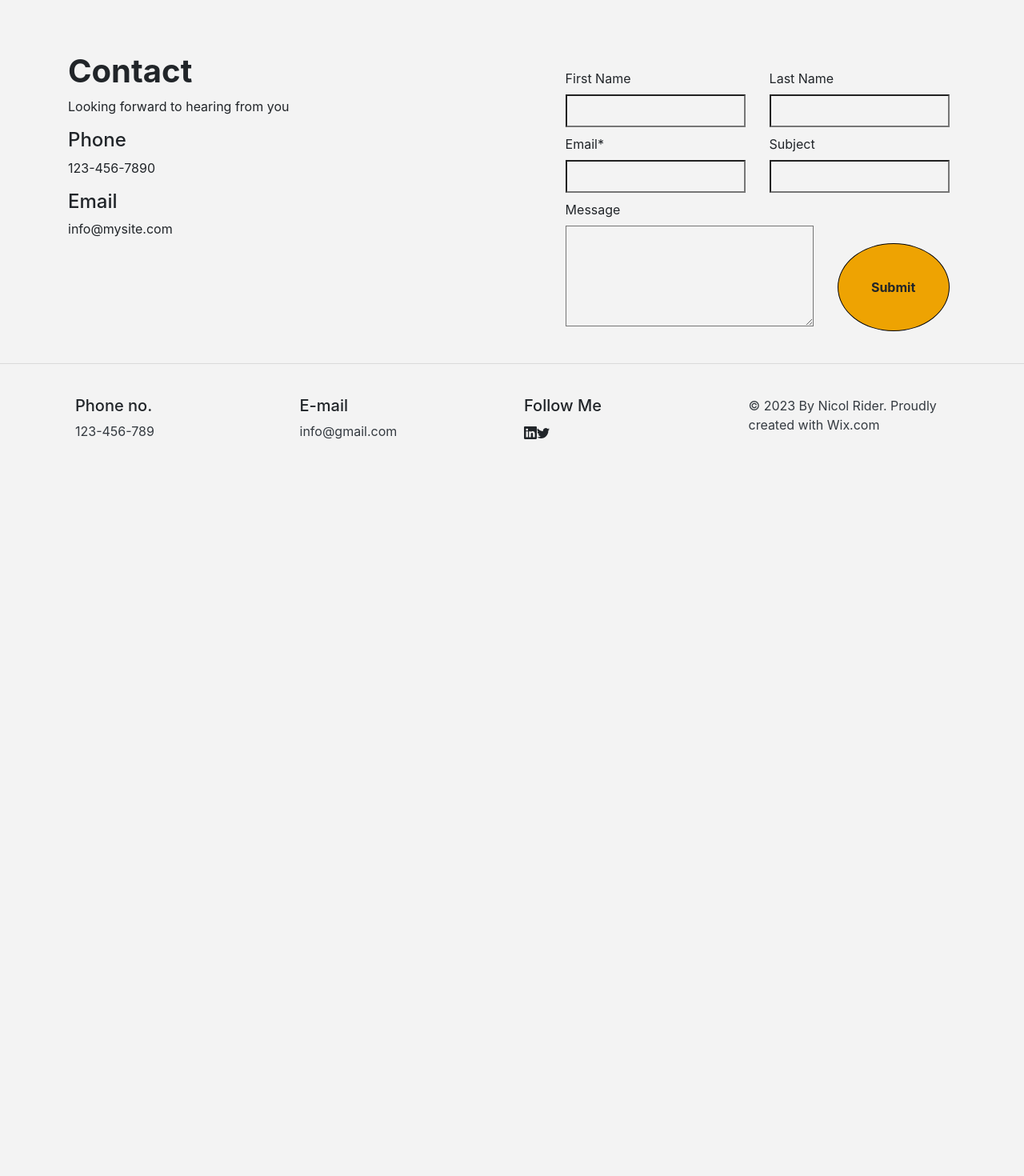
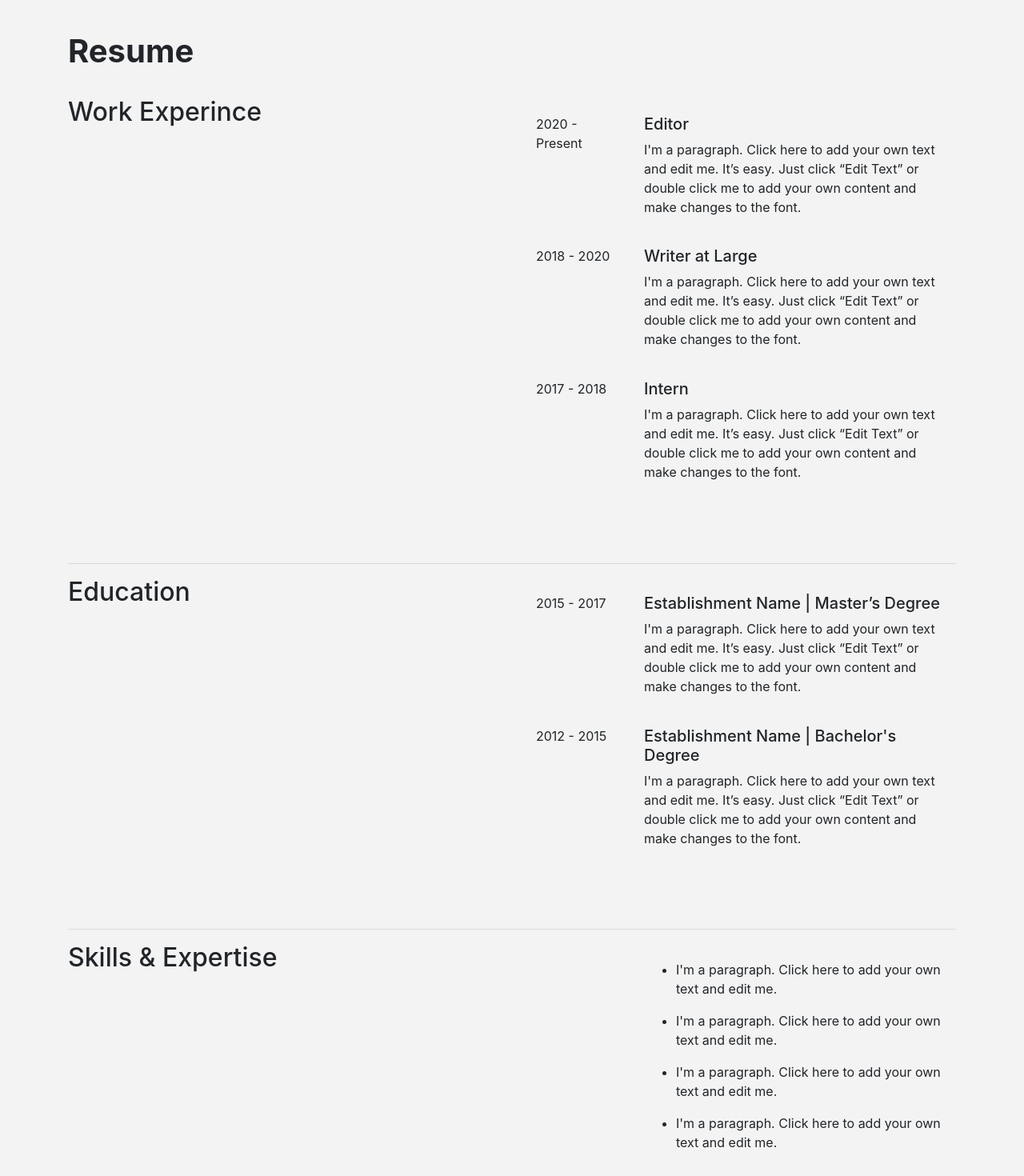
Before and after one commit to sourabhwon/wix-clone, a React (Create React App) app: page / in a window 1280 px wide. Shown: the part 80-1550 px from the top of the page at 80% size. Before the commit the page ends 800 px from the top, so only its background shows below. Built offline with nearby package versions, Linux system fonts and the light colour scheme.

Commit message:
Resume page completed by - Ayush Dhanraj

```diff
--- a/public/style.css
+++ b/public/style.css
@@ -78,6 +78,19 @@ textarea {
   width: 100%;
 }
 
+.workExperience {
+  margin: 5% auto;
+}
+
+.workExperience h1 {
+  margin-bottom: 3%;
+}
+
+.timeLine {
+  margin-bottom: 4%;
+  margin-top: 4%;
+}
+
 /* footer div div {
   width: 100%;
   padding-right: 20%;
@@ -129,4 +142,8 @@ textarea {
   footer div {
     margin-bottom: 5%;
   }
+
+  .timeLine {
+    margin-left: -4%;
+  }
 }
--- a/src/App.js
+++ b/src/App.js
@@ -1,13 +1,14 @@
 import React from "react";
 import Header from "./Components/Header"
-import Contact from "./Components/Contact";
+// import Contact from "./Components/Contact";
 import Footer from "./Components/Footer"
+import Resume from "./Components/Resume"
 
 function App() {
 
   return (<div>
-    <Header/>
-    <Contact/>
+    <Header/> {/* <Contact/> */}
+    <Resume/>
     <Footer/>
   </div>);
 }
--- /dev/null
+++ b/src/Components/Education.jsx
@@ -0,0 +1,19 @@
+import React from "react";
+import TimeLine from "./TimeLine"
+
+function Education() {
+  return (<div className="container workExperience">
+    <hr/>
+    <div className="row">
+      <div className="col-md-6">
+        <h2>Education</h2>
+      </div>
+      <div className="col-md-6">
+        <TimeLine date="2015 - 2017" heading="Establishment Name | Master’s Degree"/>
+        <TimeLine date="2012 - 2015" heading="Establishment Name | Bachelor's Degree"/>
+      </div>
+    </div>
+  </div>);
+}
+
+export default Education;
--- /dev/null
+++ b/src/Components/Resume.jsx
@@ -0,0 +1,14 @@
+import React from "react";
+import WorkExperience from "./WorkExperience";
+import Education from "./Education"
+import Skills from "./Skills"
+
+function Resume() {
+  return (<div>
+    <WorkExperience/>
+    <Education/>
+    <Skills/>
+  </div>);
+}
+
+export default Resume;
--- /dev/null
+++ b/src/Components/Skills.jsx
@@ -0,0 +1,41 @@
+import React from "react";
+// import TimeLine from "./TimeLine"
+
+function Skills() {
+  return (<div className="container workExperience">
+    <hr/>
+    <div className="row">
+      <div className="col-md-6">
+        <h2>Skills & Expertise</h2>
+      </div>
+      <div className="col-md-6">
+        <div className="container timeLine">
+          <div className="row">
+            <div className="col-md-3">
+              <p></p>
+            </div>
+            <div className="col-md-9">
+              <ul>
+                <li>
+                  <p>I'm a paragraph. Click here to add your own text and edit me.</p>
+                </li>
+                <li>
+                  <p>I'm a paragraph. Click here to add your own text and edit me.</p>
+                </li>
+                <li>
+                  <p>I'm a paragraph. Click here to add your own text and edit me.</p>
+                </li>
+                <li>
+                  <p>I'm a paragraph. Click here to add your own text and edit me.</p>
+                </li>
+              </ul>
+            </div>
+
+          </div>
+        </div>
+      </div>
+    </div>
+  </div>);
+}
+
+export default Skills;
--- /dev/null
+++ b/src/Components/TimeLine.jsx
@@ -0,0 +1,17 @@
+import React from "react";
+
+function TimeLine(param) {
+  return (<div className="container timeLine">
+    <div className="row">
+      <div className="col-md-3">
+        <p>{param.date}</p>
+      </div>
+      <div className="col-md-9">
+        <h5>{param.heading}</h5>
+        <p>I'm a paragraph. Click here to add your own text and edit me. It’s easy. Just click “Edit Text” or double click me to add your own content and make changes to the font.</p>
+      </div>
+
+    </div>
+  </div>);
+}
+export default TimeLine;
--- /dev/null
+++ b/src/Components/WorkExperience.jsx
@@ -0,0 +1,20 @@
+import React from "react";
+import TimeLine from "./TimeLine"
+
+function WorkExperience() {
+  return (<div className="container workExperience">
+    <h1>Resume</h1>
+    <div className="row">
+      <div className="col-md-6">
+        <h2>Work Experince</h2>
+      </div>
+      <div className="col-md-6">
+        <TimeLine date="2020 - Present" heading="Editor"/>
+        <TimeLine date="2018 - 2020" heading="Writer at Large"/>
+        <TimeLine date="2017 - 2018" heading="Intern"/>
+      </div>
+    </div>
+  </div>);
+}
+
+export default WorkExperience;
```
